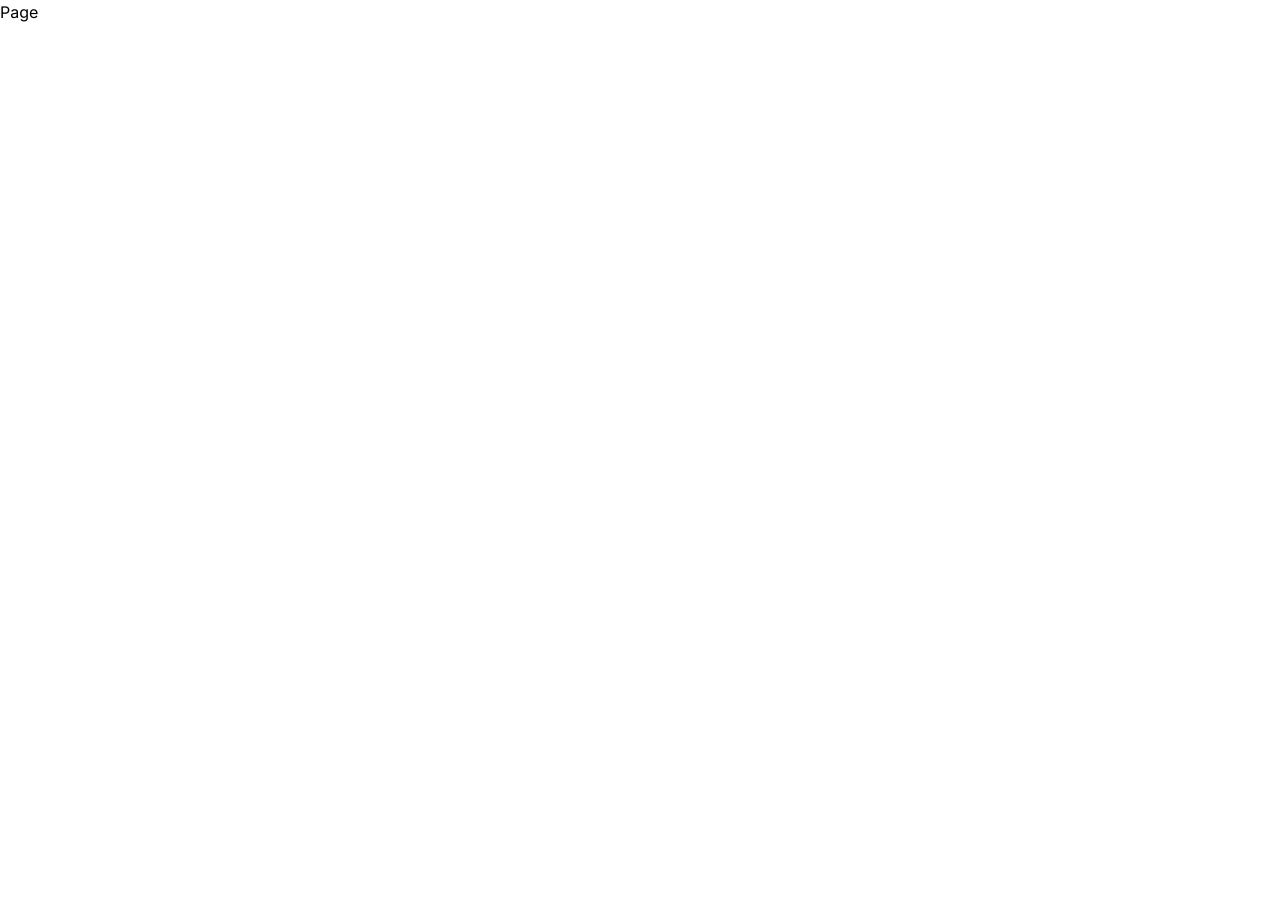
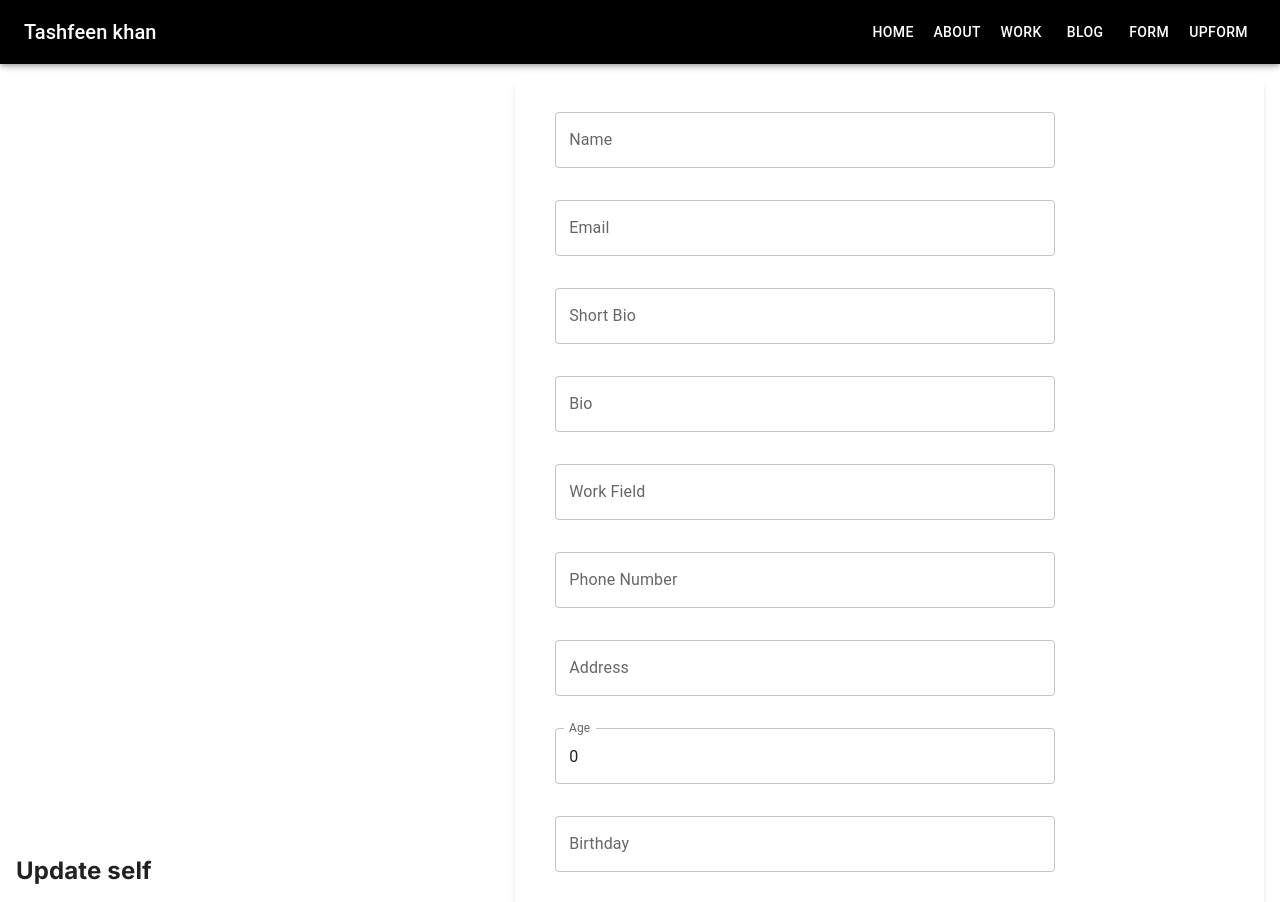
Before and after one commit to Tashfeen-Khan/blog-portfolio, a Next.js app in the folder ui/: page /dynamicPages/updateself/1 in a window 1280 px wide. Shown: the top 902 px of the page. Before the commit the page ends 800 px from the top, so only its background shows below. Built offline with nearby package versions, Linux system fonts and the light colour scheme.

Commit message:
create self schema update ui access schema in home and about page

```diff
--- a/ui/src/_aboutcomponent/AboutMe.js
+++ b/ui/src/_aboutcomponent/AboutMe.js
@@ -24,42 +24,45 @@ const AboutMe = () => {
     return <div>Error: {error}</div>;
   }
   return (
-    <div className="bg-black">
-      <div className="about-me container mx-auto py-2 bg-black">
-        <div className="section-title text-white  flex flex-col px-8 sm:px-16  items-center">
-          <h2 className="font-medium">About</h2>
-          <p className="text-4xl font-extrabold md:text-5xl ">
+
+      <div className= "bg-primary-Bg about-me container mx-auto py-2 ">
+        <div className="section-title text-primary-Text  flex flex-col px-8 sm:px-16  items-center">
+          <h2 className="font-medium text-primary-h1">About</h2>
+          <p className="text-4xl text-primary-h1 font-extrabold md:text-5xl ">
             Learn more about me
           </p>
         </div>
-        <div className="grid grid-cols-1 lg:grid-cols-2  ">
-          <Image src={Me} alt="Background Image" />
+
           {selfDatas.map((data, index) => (
             <>
+        <div className=" grid grid-cols-1 lg:grid-cols-2 items-center  ">
+          <div className="p-2 flex h-3/4 justify-center ">
+            <img className="rounded-lg" src={data.image} alt="Background Image" />
+            </div>
           <div className=" px-2 sm:px-0 lg:col-span-1 pt-4 ">
-            <h3 className="text-2xl text-[#18d26e]">
+            <h3 className="text-2xl text-primary-h1">
               {data.workField}
             </h3>
-            <p className="italic text-white">
+            <p className="italic text-primary-Text">
             {data.shortBio}
             </p>
-            <div className="grid grid-cols-1 sm:grid-cols-2  gap-1 text-white">
+            <div className="grid grid-cols-1 sm:grid-cols-2  gap-1 text-primary-Text">
               <div className=" w-full ">
                 <ul className="">
                   <li className="flex  my-2 gap-1">
-                    <IoIosArrowForward className="text-[#18d26e] text-xl" />{" "}
+                    <IoIosArrowForward className="text-primary-Btn text-xl" />{" "}
                     <strong>Birthday:</strong> <span>{data.birthday}</span>
                   </li>
                   <li className="flex items-center py-2  gap-1">
-                    <IoIosArrowForward className="text-[#18d26e] text-xl" />{" "}
+                    <IoIosArrowForward className="text-primary-Btn text-xl" />{" "}
                     <strong>Website:</strong> <span>www.example.com</span>
                   </li>
                   <li className="flex items-center py-2 gap-1">
-                    <IoIosArrowForward className="text-[#18d26e] text-xl" />{" "}
+                    <IoIosArrowForward className="text-primary-Btn text-xl" />{" "}
                     <strong>Phone:</strong> <span>{data.phoneNumber}</span>
                   </li>
                   <li className="flex items-center py-2 gap-1">
-                    <IoIosArrowForward className="text-[#18d26e] text-xl" />{" "}
+                    <IoIosArrowForward className="text-primary-Btn text-xl" />{" "}
                     <strong>City:</strong> <span>{data.address}</span>
                   </li>
                 </ul>
@@ -67,34 +70,36 @@ const AboutMe = () => {
               <div className=" w-full ">
                 <ul>
                   <li className="flex items-center py-2 gap-1 ">
-                    <IoIosArrowForward className="text-[#18d26e] text-xl" />{" "}
+                    <IoIosArrowForward className="text-primary-Btn text-xl" />{" "}
                     <strong>Age:</strong> <span>{data.age}</span>
                   </li>
                   <li className="flex items-center py-2 gap-1">
-                    <IoIosArrowForward className="text-[#18d26e] text-xl" />{" "}
+                    <IoIosArrowForward className="text-primary-Btn text-xl" />{" "}
                     <strong>Degree:</strong> <span>{data.degree}</span>
                   </li>
                   <li className="flex items-center py-2 gap-1 ">
-                    <IoIosArrowForward className="text-[#18d26e] text-xl flex flex-wrap" />{" "}
+                    <IoIosArrowForward className="text-primary-Btn text-xl flex flex-wrap" />{" "}
                     <strong>Email:</strong> <span>{data.email}</span>
                   </li>
                   <li className="flex items-center py-2 gap-1">
-                    <IoIosArrowForward className="text-[#18d26e] text-xl" />{" "}
+                    <IoIosArrowForward className="text-primary-Btn text-xl" />{" "}
                     <strong>Freelance:</strong> <span>{data.openTowork}</span>
                   </li>
                 </ul>
               </div>
             </div>
-            <p className="text-white sm:pt-16 mr-4">
+            <p className="text-primary-Text sm:pt-16 mr-4">
           {data.bio}
             </p>
+
           </div>
+
+        </div>
           </>
       ))}
-        </div>
-        <BasicBtn title="UpDate-Self" onClick={() => router.push("/form")}/>
+
       </div>
-    </div>
+
   );
 };
 
--- a/ui/src/app/_component/Buttons/BasicBtn.js
+++ b/ui/src/app/_component/Buttons/BasicBtn.js
@@ -3,7 +3,7 @@ import React from 'react'
 
 const BasicBtn = ({title,onClick }) => {
   return (
-    <button className="bg-blue-500 h-8 w-auto p-4 flex items-center rounded-md text-white" onClick={onClick}>
+    <button className="bg-primary-Btn h-8 w-auto p-4 flex items-center rounded-md font-bold text-primary-Bg" onClick={onClick}>
       {title}
     </button>
   )
--- a/ui/src/app/_component/cards/BlogCard.js
+++ b/ui/src/app/_component/cards/BlogCard.js
@@ -46,7 +46,7 @@ export default function BlogCard({ blog }) {
           <div className="flex items-center mt-4">
             <a href="#" className="flex items-center">
               <img
-                src="assets/img/testimonial-2.jpg"
+                src={blog.authorimg}
                 alt=""
                 className="w-8 h-8 rounded-full"
               />
--- a/ui/src/app/_component/forms/addBlogForm.js
+++ b/ui/src/app/_component/forms/addBlogForm.js
@@ -51,6 +51,7 @@ const AddBlogForm = () => {
       category: data.category,
       status: data.status,
       image: data.image,
+      authorimg: data.meta,
       meta: data.meta,
     };
     axios
@@ -68,6 +69,8 @@ const AddBlogForm = () => {
       category: "",
       status: "draft",
       image: "",
+      authorimg: "",
+
       meta: {
         views: 8,
         likes: 5,
@@ -125,6 +128,10 @@ const AddBlogForm = () => {
 
           <UploadFile onChange={handleFileChange} label="Upload Image" />
         </div>
+        <div className="mb-4">
+
+          <UploadFile onChange={handleFileChange} label="Upload author image" />
+        </div>
         <div className="flex items-center justify-between">
         <FormBtn
   onClick={(e) => {
--- a/ui/src/app/dynamicPages/blog/[id]/page.js
+++ b/ui/src/app/dynamicPages/blog/[id]/page.js
@@ -2,10 +2,10 @@
 import { useEffect, useState } from "react";
 import { useParams } from "next/navigation";
 import dayjs from "dayjs";
-import Tag from "@/app/_component/utilityStyle/catagoryTag";
 import { IoShareSocialOutline } from "react-icons/io5";
 import { FaLongArrowAltRight } from "react-icons/fa";
 import { IoIosHeartEmpty } from "react-icons/io";
+import Tag from "../../../_component/utilityStyle/catagoryTag";
 const Page = () => {
   const [blog, setBlog] = useState(null);
   const { id } = useParams();
--- a/ui/src/app/dynamicPages/updateself/[id]/page.js
+++ b/ui/src/app/dynamicPages/updateself/[id]/page.js
@@ -1,9 +1,241 @@
-import React from 'react'
+"use client";
+import { useState, useEffect } from "react";
+import { useDispatch, useSelector } from "react-redux";
+import FileBase from "react-file-base64";
+import BasicInputField from "../../../_component/feilds/basicInputFeild";
+import Navbar from "../../../_component/navbar";
+import BasicBtn from "../../../_component/Buttons/BasicBtn";
+import { updateSelf } from "../../../../Redux/SelfSclice/selfSclice";
+import { useParams, useRouter } from "next/navigation";
 
 const Page = () => {
+  const [data, setData] = useState({
+    name: "",
+    email: "",
+    shortBio: "",
+    bio: "",
+    image: "",
+    social: {
+      twitter: "",
+      linkedin: "",
+      github: "",
+      facebook: "",
+      instagram: "",
+    },
+    workField: "",
+    phoneNumber: "",
+    address: "",
+    age: 0,
+    birthday: "",
+    degree: "",
+    openTowork: "",
+  });
+  const router = useRouter();
+  const { id } = useParams();
+  const dispatch = useDispatch();
+  const selfProfile = useSelector((state) =>
+    state.self.selfDatas.find((b) => b._id === id)
+  );
+
+  useEffect(() => {
+    if (selfProfile) {
+      setData(selfProfile);
+    }
+  }, [selfProfile]);
+
+  const handleChange = (e) => {
+    const { name, value } = e.target;
+    setData((prevState) => {
+      const updatedData = { ...prevState };
+      if (name.includes("social.")) {
+        const key = name.split(".")[1];
+        updatedData.social = {
+          ...prevState.social,
+          [key]: value,
+        };
+      } else {
+        updatedData[name] = value;
+      }
+      return updatedData;
+    });
+  };
+
+  const handleImageUpload = (base64) => {
+    setData({
+      ...data,
+      image: base64,
+    });
+  };
+
+  const handleSubmit = (e) => {
+    e.preventDefault();
+    dispatch(updateSelf({ id, updatedData: data }))
+      .then((response) => {
+        console.log("Profile updated successfully");
+        router.push("/"); // Redirect to another page after successful update
+      })
+      .catch((err) => {
+        console.log(`Error: ${err}`);
+      });
+  };
+
   return (
-    <div>Page</div>
-  )
-}
+    <>
+      <Navbar />
+      <div className="flex flex-col sm:flex-row m-4">
+        <div className="w-full sm:w-2/5 flex justify-center text-2xl font-bold sm:items-center sm:justify-start">
+          <h1>Update self</h1>
+        </div>
+        <div className="w-full sm:w-3/5 shadow-md rounded px-8 pt-6 pb-8 mb-4">
+          <form onSubmit={handleSubmit}>
+            <div className="mb-4">
+              <BasicInputField
+                id="name"
+                label="Name"
+                variant="outlined"
+                name="name"
+                value={data.name}
+                onChange={handleChange}
 
-export default Page
+              />
+            </div>
+            <div className="mb-4">
+              <BasicInputField
+                id="email"
+                label="Email"
+                variant="outlined"
+                name="email"
+                value={data.email}
+                onChange={handleChange}
+              />
+            </div>
+            <div className="mb-4">
+              <BasicInputField
+                id="shortBio"
+                label="Short Bio"
+                variant="outlined"
+                name="shortBio"
+                value={data.shortBio}
+                onChange={handleChange}
+              />
+            </div>
+            <div className="mb-4">
+              <BasicInputField
+                id="bio"
+                label="Bio"
+                variant="outlined"
+                name="bio"
+                value={data.bio}
+                onChange={handleChange}
+                multiline
+                rows={4}
+              />
+            </div>
+
+            <div className="mb-4">
+              <BasicInputField
+                id="workField"
+                label="Work Field"
+                variant="outlined"
+                name="workField"
+                value={data.workField}
+                onChange={handleChange}
+              />
+            </div>
+            <div className="mb-4">
+              <BasicInputField
+                id="phoneNumber"
+                label="Phone Number"
+                variant="outlined"
+                name="phoneNumber"
+                value={data.phoneNumber}
+                onChange={handleChange}
+              />
+            </div>
+            <div className="mb-4">
+              <BasicInputField
+                id="address"
+                label="Address"
+                variant="outlined"
+                name="address"
+                value={data.address}
+                onChange={handleChange}
+              />
+            </div>
+            <div className="mb-4">
+              <BasicInputField
+                id="age"
+                label="Age"
+                variant="outlined"
+                name="age"
+                type="number"
+                value={data.age}
+                onChange={handleChange}
+              />
+            </div>
+            <div className="mb-4">
+              <BasicInputField
+                id="birthday"
+                label="Birthday"
+                variant="outlined"
+                name="birthday"
+                value={data.birthday}
+                onChange={handleChange}
+              />
+            </div>
+            <div className="mb-4">
+              <BasicInputField
+                id="degree"
+                label="Degree"
+                variant="outlined"
+                name="degree"
+                value={data.degree}
+                onChange={handleChange}
+              />
+            </div>
+            <div className="mb-4">
+              <BasicInputField
+                id="openTowork"
+                label="Open to Work"
+                variant="outlined"
+                name="openTowork"
+                value={data.openTowork}
+                onChange={handleChange}
+              />
+            </div>
+
+            <p>Social Links</p>
+            {/* Add fields for social links */}
+            {["twitter", "linkedin", "github", "facebook", "instagram"].map(
+              (platdiv) => (
+                <div className="mb-4" key={platdiv}>
+                  <BasicInputField
+                    id={`social.${platdiv}`}
+                    label={platdiv.charAt(0).toUpperCase() + platdiv.slice(1)}
+                    variant="outlined"
+                    name={`social.${platdiv}`}
+                    value={data.social[platdiv]}
+                    onChange={handleChange}
+                  />
+                </div>
+              )
+            )}
+            <img src={data.image}/>
+            <div className="mb-4">
+              <FileBase
+                type="file"
+                multiple={false}
+                onDone={({ base64 }) => handleImageUpload(base64)}
+              />
+            </div>
+            <div className="flex items-center justify-between">
+              <BasicBtn title="Update" type="submit" />
+            </div>
+          </form>
+        </div>
+      </div>
+    </>
+  );
+};
+
+export default Page;
--- a/ui/tailwind.config.js
+++ b/ui/tailwind.config.js
@@ -15,6 +15,22 @@ module.exports = {
         "gradient-conic":
           "conic-gradient(from 180deg at 50% 50%, var(--tw-gradient-stops))",
       },
+      colors: {
+        primary: {
+          Bg: '  #F6F8FF',
+          Text: '#50514F',
+          Btn: '#95C623',
+          h1:'#E88873',
+          Hover: '#E26A50',
+          Shadow: '#23B5D3'
+          },
+        secondary: {
+          light: '#FBBF24', // custom light secondary color
+          DEFAULT: '#F59E0B', // custom secondary color
+          dark: '#B45309' // custom dark secondary color
+        }
+        // Add more custom colors as needed
+      },
     },
   },
   plugins: [
```
Also changed, not shown: ui/src/Redux/SelfSclice/selfSclice.js (+14 -2 lines), ui/src/_aboutcomponent/Resuma.js (+14 -14 lines), ui/src/_api/selfApi.js (+9 -0 lines), ui/src/_landingcomponent/heroSection.js (+29 -30 lines), ui/src/app/form/page.js (+36 -20 lines), 1 other file (tests, documents, lock files or other folders).
